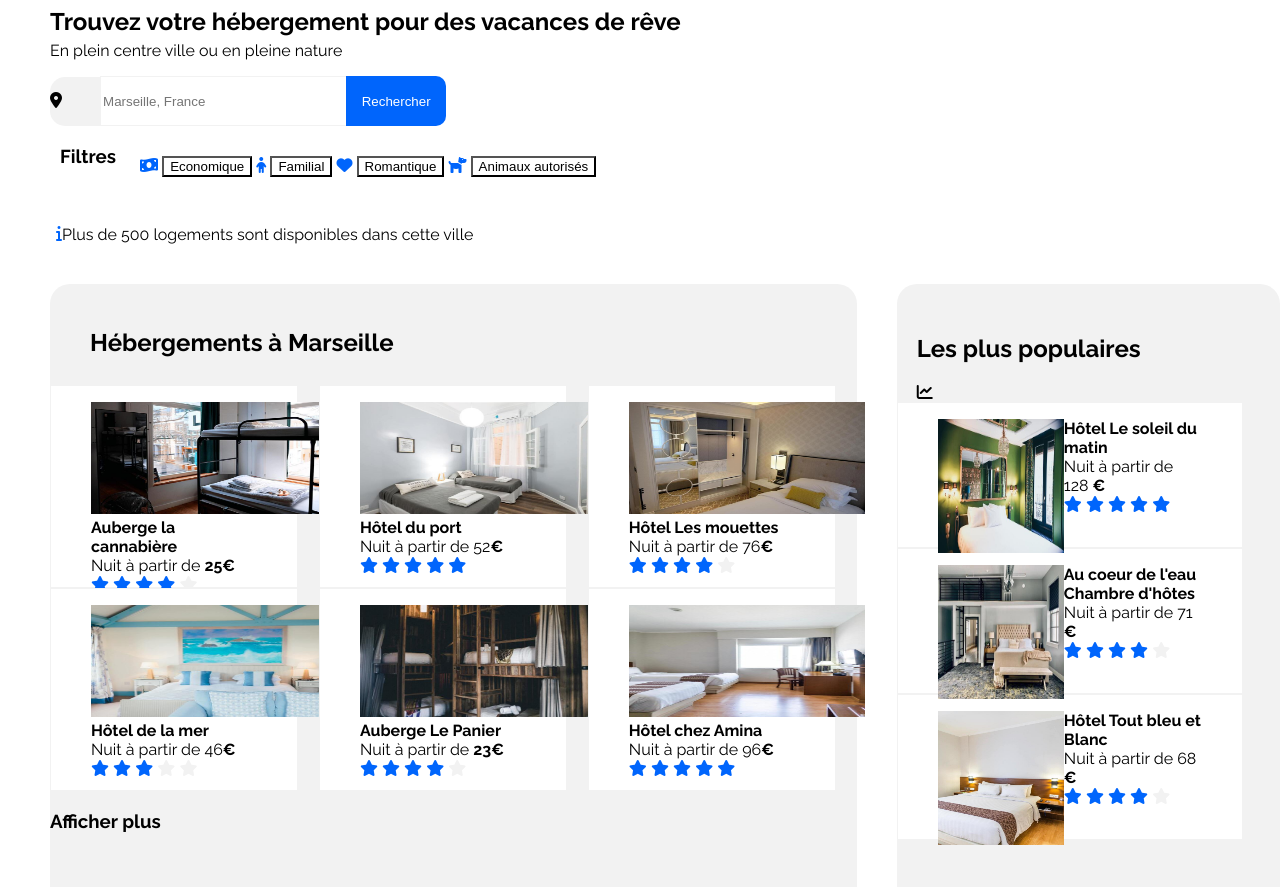
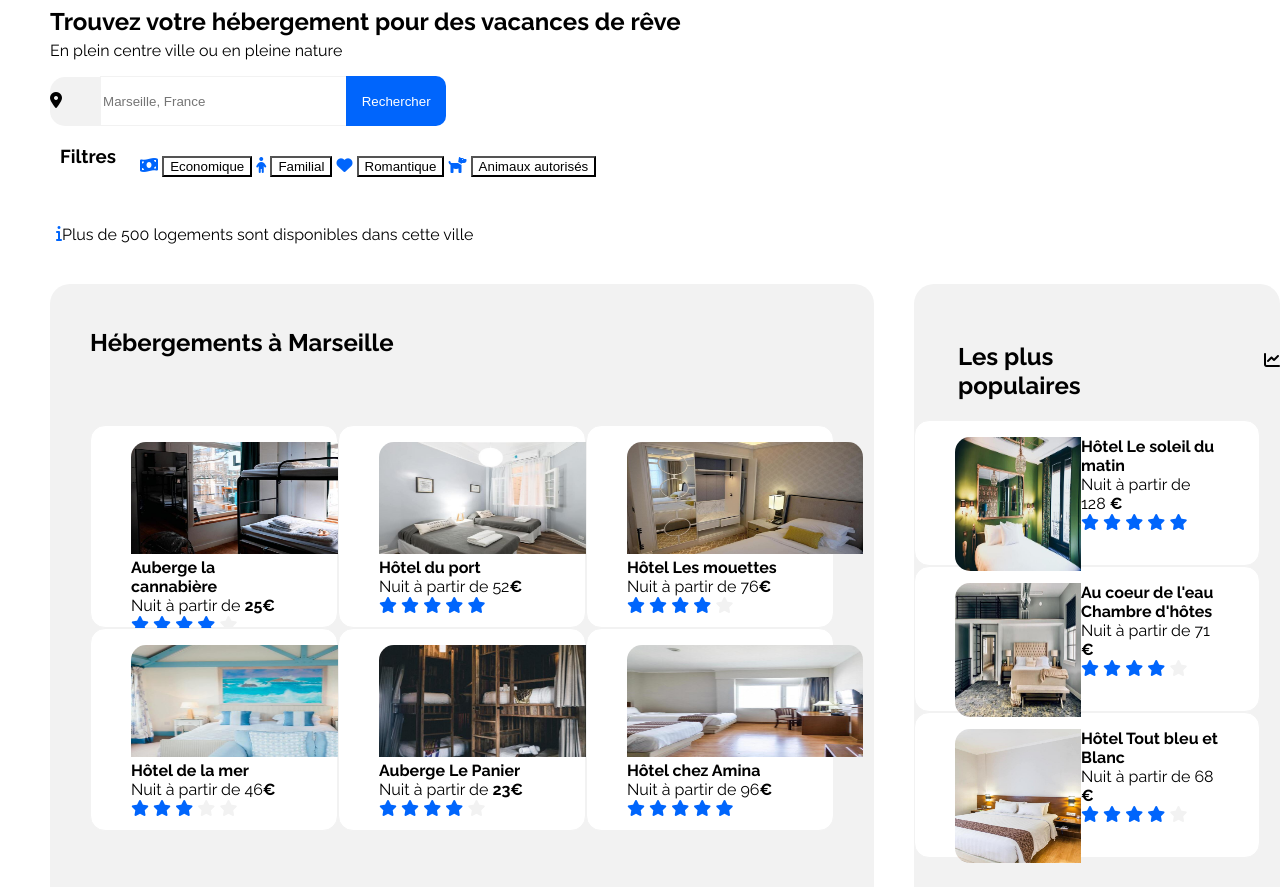
Before and after one commit to zeinab-kanso/ZeinabKanso-projet2-04052021, a plain HTML site: page index.html in a window 1280 px wide. Shown: the part 92-979 px from the top of the page. Drawn offline with Linux system fonts and the light colour scheme.

Commit message:
ajout des bordures

```diff
--- a/style.css
+++ b/style.css
@@ -116,13 +116,14 @@ a:hover {
 }
 
 /*info*/
-.info-icone {
-  color: #0065fc;
-}
+
+
 .info-logement {
   display: flex;
   margin: 40px 0 40px 56px;
 }
+.info-logement .info-icone {
+  color: #0065fc; }
 /*--section hebergements--*/
 #hebergements {
   background-color: #f2f2f2;
@@ -136,8 +137,9 @@ a:hover {
 }
 .heberge-bloc-img {
   display: grid;
-  grid-template-columns: 1fr 1fr 1fr;
+  grid-template-columns: 1fr 1fr 1fr ;
   grid-template-rows: 1fr 1fr;
+  padding: 40px;
 }
 
 .heberge-img-description {
@@ -145,10 +147,12 @@ a:hover {
   background-color: white;
   width: 246px;
   height: 201px;
+  border-radius: 15px;
 }
 .heberge-img {
   width: 236px;
   height: 112px;
+  border-radius: 15px 15px 0px 0px;
 }
 .hotel-title {
   font-weight: bold;
@@ -174,20 +178,27 @@ a:hover {
   margin-left: 40px;
 }
 .populaires-titre {
-  padding-left: 20px;
-  padding-top: 30px;
+  margin-left: 44px;
+  margin-top: 38px;
+  display: flex;
 }
-
+.populaires-titre .fas {margin-top: 30px;
+margin-left: 116PX;}
 .populaires-img {
   width: 126px;
   height: 134px;
   float: left;
+  border-radius: 15px 0px 0px 15px;
 }
 .populaires-img-description {
   border: 1px solid #f2f2f2;
   background-color: white;
   width: 344px;
   height: 144px;
+  border-radius: 15px;
+}
+#affichage{
+  margin-left: 42px;
 }
 /*--section activités--*/
 .activite-lieux {
@@ -224,6 +235,8 @@ a:hover {
 .activite-images {
   display: flex;
 }
+.activite-images .figure
+{border: 1px solid #f2f2f2;}
 /*--footer--*/
 .footer {
   display: flex;
```
